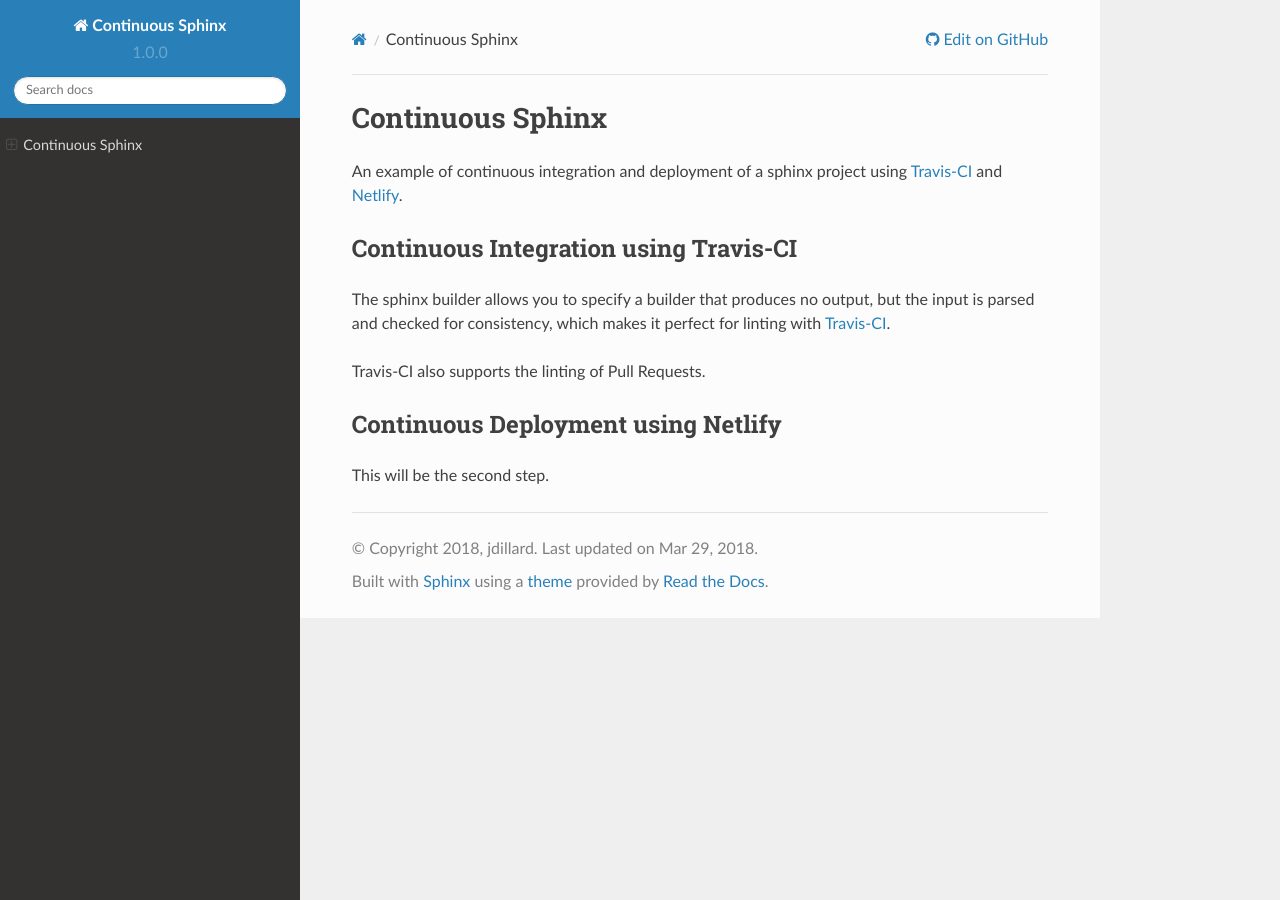
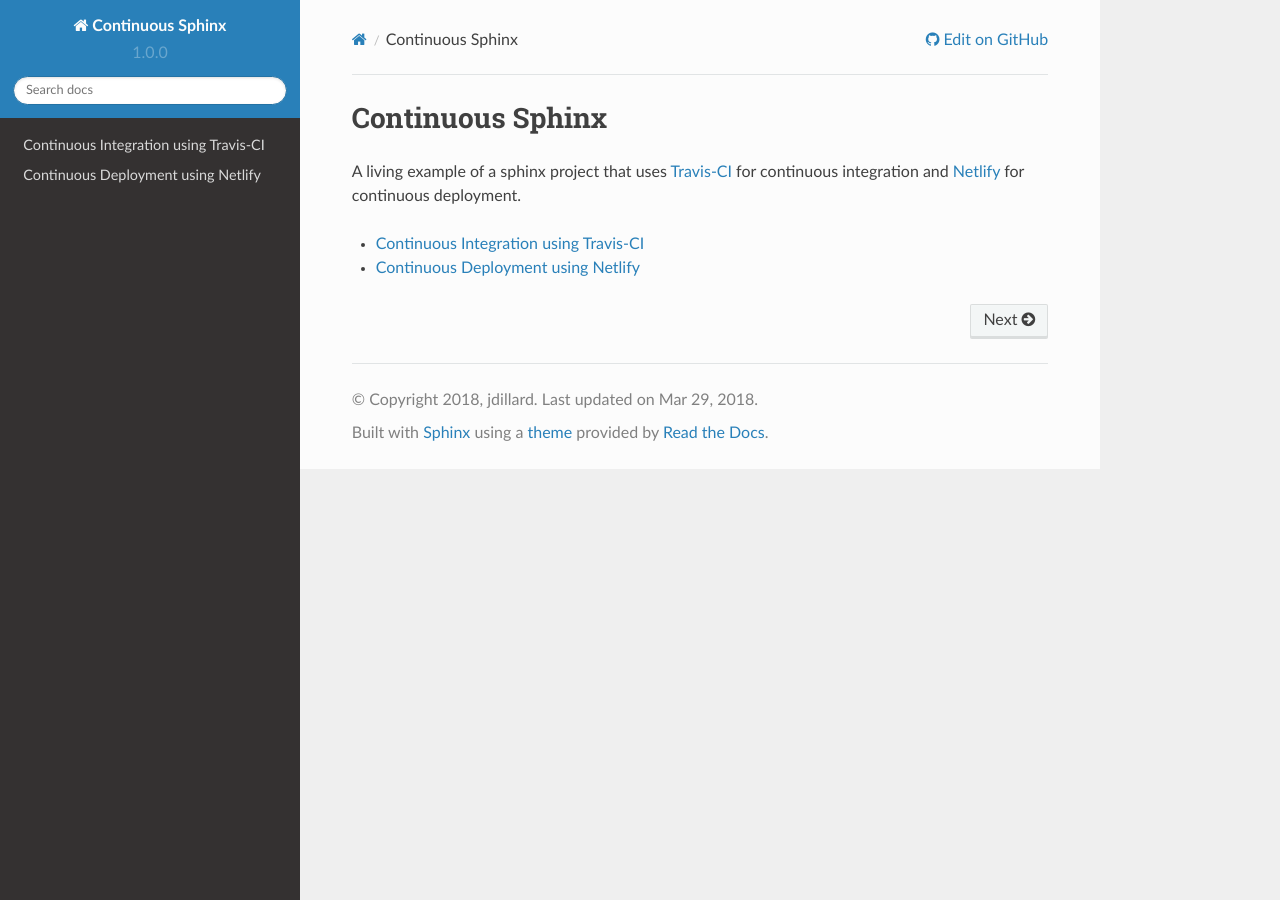
Before and after one commit to jdillard/continuous-sphinx, a Sphinx documentation site: the page built from source/index.rst, in a window 1280 px wide. Built offline with Sphinx 7.4.7 and the Read the Docs theme 2.0.0, drawn with Linux system fonts in a browser that asks for light colours.

Commit message:
docs: split out pages and fill them out

```diff
--- a/source/index.rst
+++ b/source/index.rst
@@ -2,22 +2,14 @@
 Continuous Sphinx
 =================
 
-An example of continuous integration and deployment of a sphinx project using
-`Travis-CI`_ and `Netlify`_.
+A living example of a sphinx project that uses `Travis-CI`_ for continuous
+integration and `Netlify`_ for continuous deployment.
 
-Continuous Integration using Travis-CI
-======================================
+.. toctree::
+   :maxdepth: 2
 
-The sphinx builder allows you to specify a builder that produces no output, but
-the input is parsed and checked for consistency, which makes it perfect for
-linting with `Travis-CI`_.
-
-Travis-CI also supports the linting of Pull Requests.
-
-Continuous Deployment using Netlify
-===================================
-
-This will be the second step.
+   continuous-integration
+   continuous-deployment
 
 .. _Travis-CI: https://travis-ci.org/
 .. _Netlify: https://www.netlify.com/
```
Also changed, not shown: source/continuous-deployment.rst (added, +22 -0 lines), source/continuous-integration.rst (added, +31 -0 lines), source/_static/pr-build-fail.png (added).
